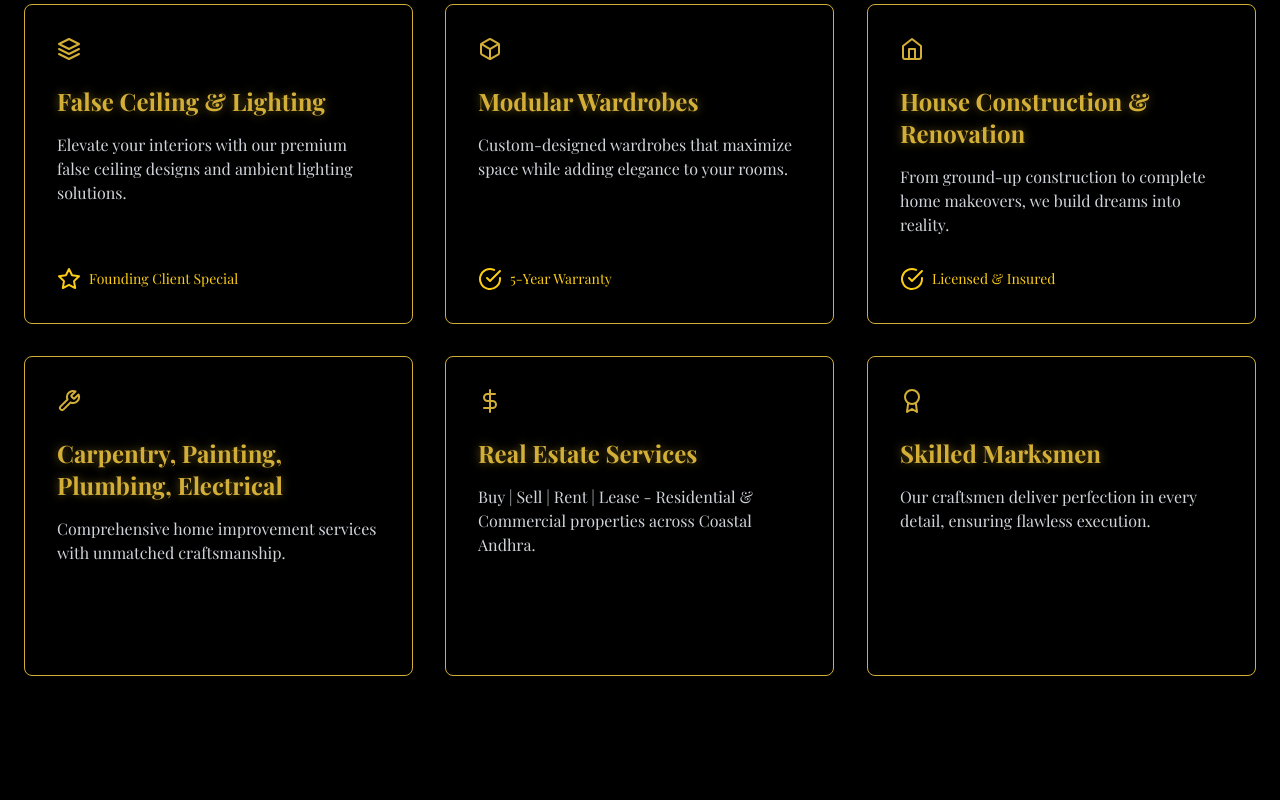
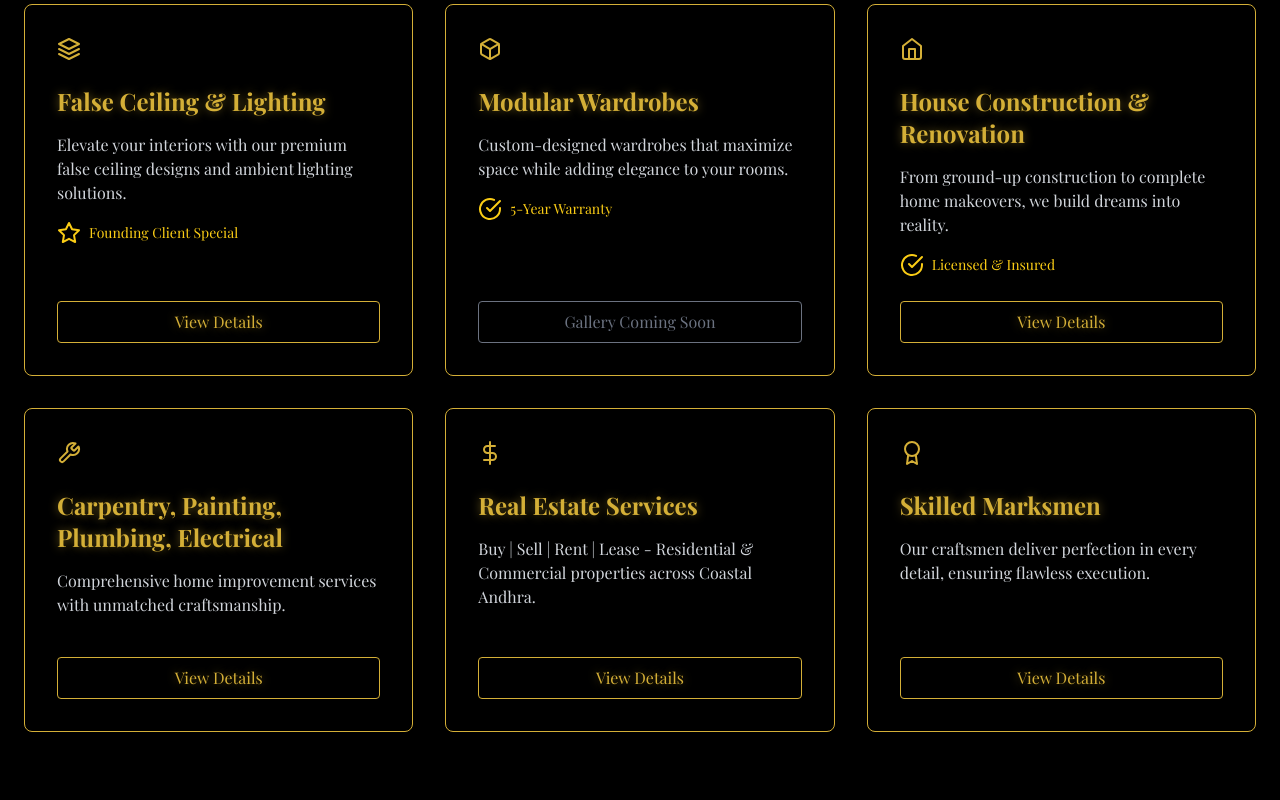
Before and after one commit to Lamboworks/Lamboworks25, a plain HTML site: page index.html in a window 1280 px wide. Shown: the part 820-1620 px from the top of the page. Drawn offline with nearby package versions, Linux system fonts and the light colour scheme; a script that the page names is missing.

Commit message:
Update index.html

```diff
--- a/index.html
+++ b/index.html
@@ -8,7 +8,6 @@
     <script src="https://cdn.tailwindcss.com"></script>
     <script src="https://unpkg.com/feather-icons"></script>
     <script src="https://cdn.jsdelivr.net/npm/vanta@latest/dist/vanta.globe.min.js"></script>
-    <script src="https://cdnjs.cloudflare.com/ajax/libs/animejs/3.2.1/anime.min.js" integrity="sha512-VDw5mF4+p0G/X4j2pU01n2pB4iJ3pW9vP2S14P13+3rF4v2N0h2Qy3v84F3w62Lw4" crossorigin="anonymous"></script>
     <style>
         @import url('https://fonts.googleapis.com/css2?family=Playfair+Display:wght@400;700&display=swap');
 
@@ -28,56 +27,17 @@
             border-color: #D4AF37;
         }
 
-        /* New CSS for the 3D Flip Effect */
-        .service-card-container {
-            perspective: 1000px; /* Required for 3D effect */
-            min-height: 20rem;
+        /* Service Card Styling (No Flip CSS) */
+        .service-card {
+            background: rgba(0, 0, 0, 0.7);
+            backdrop-filter: blur(10px);
+            /* New: Gentle lift on hover */
+            transition: all 0.3s ease;
         }
 
-        .service-flip-card {
-            background: rgba(0, 0, 0, 0.7);
-            backdrop-filter: blur(10px);
-            /* FIX: Slowed and Smoothed Transition */
-            transition: transform 1.2s;
-            transform-style: preserve-3d; /* Required for 3D effect */
-            position: relative;
-            width: 100%;
-            height: 100%;
-            border: 1px solid #D4AF37;
-            overflow: hidden;
-            border-radius: 0.5rem;
-        }
-
-        .service-flip-card:hover {
-            transform: rotateY(180deg);
+        .service-card:hover {
+            transform: translateY(-5px);
             box-shadow: 0 10px 20px rgba(212, 175, 55, 0.3);
-        }
-
-        .card-face {
-            position: absolute;
-            width: 100%;
-            height: 100%;
-            /* FIX: This makes the back side of the face invisible when rotated */
-            backface-visibility: hidden;
-            border-radius: 0.5rem;
-            padding: 2rem;
-            display: flex;
-            flex-direction: column;
-            justify-content: space-between;
-        }
-
-        .card-front {
-            z-index: 2;
-        }
-
-        .card-back {
-            /* Pre-rotate the back face 180 degrees so it faces the user when the main card is flipped */
-            transform: rotateY(180deg);
-            display: flex;
-            align-items: center;
-            justify-content: center;
-            text-align: center;
-            background: rgba(40, 30, 0, 0.8);
         }
 
         .nav-link {
@@ -99,20 +59,12 @@
             width: 100%;
         }
 
+        /* Ensures content flows correctly and pushes the button to the bottom */
         .card-content-wrapper {
             flex-grow: 1;
             display: flex;
             flex-direction: column;
             justify-content: flex-start;
-        }
-
-        /* Styling for the static Contact Card */
-        .static-card {
-            background: rgba(0, 0, 0, 0.7);
-            backdrop-filter: blur(10px);
-            border: 1px solid #D4AF37;
-            border-radius: 0.5rem;
-            padding: 2.5rem; /* Equivalent to p-10 */
         }
     </style>
 </head>
@@ -146,129 +98,103 @@
 
             <div class="grid grid-cols-1 md:grid-cols-2 lg:grid-cols-3 gap-8">
 
-                <div class="service-card-container">
-                    <a href="service-details.html?service=ceiling" class="block w-full h-full no-underline">
-                        <div class="service-flip-card" data-service="ceiling">
-                            <div class="card-face card-front">
+                <div class="p-8 rounded-lg golden-border border service-card h-full flex flex-col justify-between">
                     <div class="card-content-wrapper">
                         <div class="text-5xl golden-text mb-6">
                             <i data-feather="layers"></i>
                         </div>
                         <h3 class="text-2xl font-bold golden-text mb-4">False Ceiling & Lighting</h3>
-                                    <p class="text-gray-300">Elevate your interiors with our premium false ceiling designs and ambient lighting solutions.</p>
-                                </div>
-                                <div class="mt-4 flex items-center text-yellow-400">
+                        <p class="text-gray-300 mb-4">Elevate your interiors with our premium false ceiling designs and ambient lighting solutions.</p>
+                        <div class="flex items-center text-yellow-400">
                             <i data-feather="star" class="mr-2"></i>
                             <span class="text-sm">Founding Client Special</span>
                         </div>
                     </div>
-                            <div class="card-face card-back">
-                                <span class="text-xl font-bold golden-text animate__animated animate__flash animate__infinite">Under Construction</span>
-                            </div>
-                        </div>
+                    <a href="service-details.html?service=ceiling" class="mt-6 block">
+                        <button class="w-full py-2 golden-border border rounded golden-text hover:bg-yellow-900 hover:bg-opacity-20 transition duration-300">
+                            View Details
+                        </button>
                     </a>
                 </div>
 
-                <div class="service-card-container">
-                    <a href="service-details.html?service=wardrobes" class="block w-full h-full no-underline">
-                        <div class="service-flip-card" data-service="wardrobes">
-                            <div class="card-face card-front">
+                <div class="p-8 rounded-lg golden-border border service-card h-full flex flex-col justify-between">
                     <div class="card-content-wrapper">
                         <div class="text-5xl golden-text mb-6">
                             <i data-feather="box"></i>
                         </div>
                         <h3 class="text-2xl font-bold golden-text mb-4">Modular Wardrobes</h3>
-                                    <p class="text-gray-300">Custom-designed wardrobes that maximize space while adding elegance to your rooms.</p>
-                                </div>
-                                <div class="mt-4 flex items-center text-yellow-400">
+                        <p class="text-gray-300 mb-4">Custom-designed wardrobes that maximize space while adding elegance to your rooms.</p>
+                        <div class="flex items-center text-yellow-400">
                             <i data-feather="check-circle" class="mr-2"></i>
                             <span class="text-sm">5-Year Warranty</span>
                         </div>
                     </div>
-                            <div class="card-face card-back">
-                                <span class="text-xl font-bold golden-text animate__animated animate__flash animate__infinite">Under Construction</span>
-                            </div>
-                        </div>
-                    </a>
+                    <button class="mt-6 w-full py-2 border rounded text-gray-500 border-gray-500 cursor-default">
+                        Gallery Coming Soon
+                    </button>
                 </div>
 
-                <div class="service-card-container">
-                    <a href="service-details.html?service=construction" class="block w-full h-full no-underline">
-                        <div class="service-flip-card" data-service="construction">
-                            <div class="card-face card-front">
+                <div class="p-8 rounded-lg golden-border border service-card h-full flex flex-col justify-between">
                     <div class="card-content-wrapper">
                         <div class="text-5xl golden-text mb-6">
                             <i data-feather="home"></i>
                         </div>
                         <h3 class="text-2xl font-bold golden-text mb-4">House Construction & Renovation</h3>
-                                    <p class="text-gray-300">From ground-up construction to complete home makeovers, we build dreams into reality.</p>
-                                </div>
-                                <div class="mt-4 flex items-center text-yellow-400">
+                        <p class="text-gray-300 mb-4">From ground-up construction to complete home makeovers, we build dreams into reality.</p>
+                        <div class="flex items-center text-yellow-400">
                             <i data-feather="check-circle" class="mr-2"></i>
                             <span class="text-sm">Licensed & Insured</span>
                         </div>
                     </div>
-                            <div class="card-face card-back">
-                                <span class="text-xl font-bold golden-text animate__animated animate__flash animate__infinite">Under Construction</span>
-                            </div>
-                        </div>
+                    <a href="service-details.html?service=construction" class="mt-6 block">
+                        <button class="w-full py-2 golden-border border rounded golden-text hover:bg-yellow-900 hover:bg-opacity-20 transition duration-300">
+                            View Details
+                        </button>
                     </a>
                 </div>
 
-                <div class="service-card-container">
-                    <a href="service-details.html?service=maintenance" class="block w-full h-full no-underline">
-                        <div class="service-flip-card" data-service="maintenance">
-                            <div class="card-face card-front">
+                <div class="p-8 rounded-lg golden-border border service-card h-full flex flex-col justify-between">
                     <div class="card-content-wrapper">
                         <div class="text-5xl golden-text mb-6">
                             <i data-feather="tool"></i>
                         </div>
                         <h3 class="text-2xl font-bold golden-text mb-4">Carpentry, Painting, Plumbing, Electrical</h3>
-                                    <p class="text-gray-300">Comprehensive home improvement services with unmatched craftsmanship.</p>
+                        <p class="text-gray-300 mb-4">Comprehensive home improvement services with unmatched craftsmanship.</p>
                     </div>
-                            </div>
-                            <div class="card-face card-back">
-                                <span class="text-xl font-bold golden-text animate__animated animate__flash animate__infinite">Under Construction</span>
-                            </div>
-                        </div>
+                    <a href="service-details.html?service=maintenance" class="mt-6 block">
+                        <button class="w-full py-2 golden-border border rounded golden-text hover:bg-yellow-900 hover:bg-opacity-20 transition duration-300">
+                            View Details
+                        </button>
                     </a>
                 </div>
 
-                <div class="service-card-container">
-                    <a href="service-details.html?service=realestate" class="block w-full h-full no-underline">
-                        <div class="service-flip-card" data-service="realestate">
-                            <div class="card-face card-front">
+                <div class="p-8 rounded-lg golden-border border service-card h-full flex flex-col justify-between">
                     <div class="card-content-wrapper">
                         <div class="text-5xl golden-text mb-6">
                             <i data-feather="dollar-sign"></i>
                         </div>
                         <h3 class="text-2xl font-bold golden-text mb-4">Real Estate Services</h3>
-                                    <p class="text-gray-300">Buy | Sell | Rent | Lease - Residential & Commercial properties across Coastal Andhra.</p>
+                        <p class="text-gray-300 mb-4">Buy | Sell | Rent | Lease - Residential & Commercial properties across Coastal Andhra.</p>
                     </div>
-                            </div>
-                            <div class="card-face card-back">
-                                <span class="text-xl font-bold golden-text animate__animated animate__flash animate__infinite">Under Construction</span>
-                            </div>
-                        </div>
+                    <a href="service-details.html?service=realestate" class="mt-6 block">
+                        <button class="w-full py-2 golden-border border rounded golden-text hover:bg-yellow-900 hover:bg-opacity-20 transition duration-300">
+                            View Details
+                        </button>
                     </a>
                 </div>
 
-                <div class="service-card-container">
-                    <a href="service-details.html?service=marksmen" class="block w-full h-full no-underline">
-                        <div class="service-flip-card" data-service="marksmen">
-                            <div class="card-face card-front">
+                <div class="p-8 rounded-lg golden-border border service-card h-full flex flex-col justify-between">
                     <div class="card-content-wrapper">
                         <div class="text-5xl golden-text mb-6">
                             <i data-feather="award"></i>
                         </div>
                         <h3 class="text-2xl font-bold golden-text mb-4">Skilled Marksmen</h3>
-                                    <p class="text-gray-300">Our craftsmen deliver perfection in every detail, ensuring flawless execution.</p>
+                        <p class="text-gray-300 mb-4">Our craftsmen deliver perfection in every detail, ensuring flawless execution.</p>
                     </div>
-                            </div>
-                            <div class="card-face card-back">
-                                <span class="text-xl font-bold golden-text animate__animated animate__flash animate__infinite">Under Construction</span>
-                            </div>
-                        </div>
+                    <a href="service-details.html?service=marksmen" class="mt-6 block">
+                        <button class="w-full py-2 golden-border border rounded golden-text hover:bg-yellow-900 hover:bg-opacity-20 transition duration-300">
+                            View Details
+                        </button>
                     </a>
                 </div>
             </div>
@@ -303,7 +229,7 @@
 
         <section id="contact" class="container mx-auto px-6 py-20">
             <h2 class="text-4xl font-bold golden-text mb-16 text-center">Begin Your Golden Transformation</h2>
-            <div class="max-w-2xl mx-auto static-card">
+            <div class="max-w-2xl mx-auto p-10 rounded-lg golden-border border bg-black/70 backdrop-blur-md">
                 <form>
                     <div class="mb-6">
                         <label class="block golden-text mb-2">Your Name</label>
@@ -426,15 +352,7 @@
             });
         });
 
-        // The entrance animation now only targets the flippable service cards
-        anime({
-            targets: '.service-flip-card',
-            scale: [0.95, 1],
-            easing: 'easeInOutSine',
-            duration: 1500,
-            delay: anime.stagger(100)
-        });
-
+        // Removed all complex anime.js card animations for simplicity and performance.
     </script>
 </body>
 </html>
```
Lines whose indentation alone changed are shown as unchanged.
